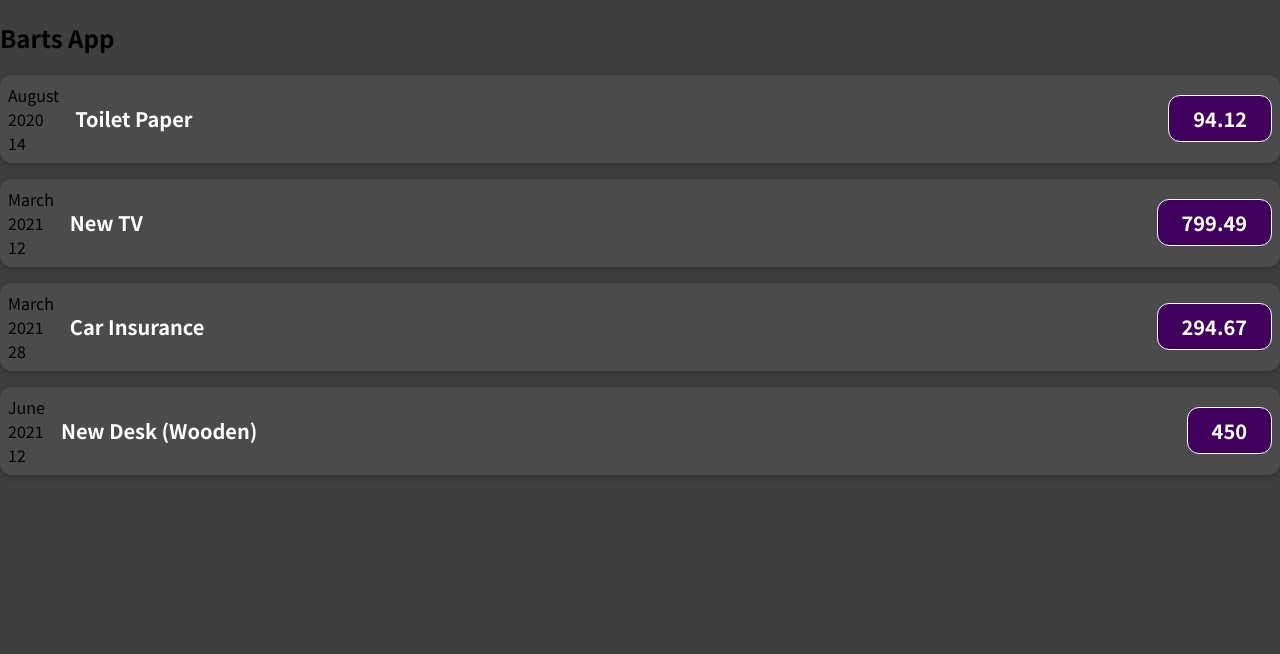
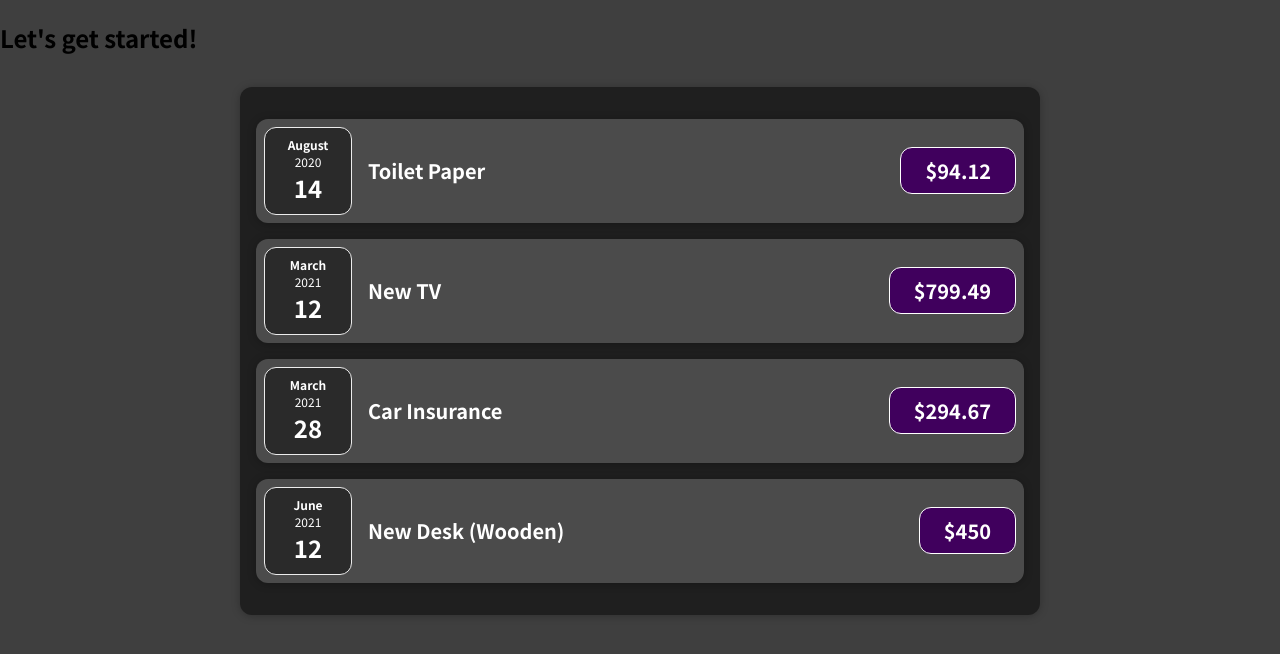
Before and after one commit to K1Pro/React_Expense_Tracker_App, a JavaScript app: page / in a window 1280 px wide. Shown: the top 654 px of the page. Built offline with nearby package versions, Linux system fonts and the light colour scheme.

Commit message:
adding some more styling and components

```diff
--- a/src/App.js
+++ b/src/App.js
@@ -1,4 +1,4 @@
-import ExpenseItem from './components/ExpenseItem';
+import Expenses from './components/Expenses';
 
 function App() {
   const expenses = [
@@ -25,27 +25,8 @@
 
   return (
     <div>
-      <h2>Barts App</h2>
-      <ExpenseItem
-        title={expenses[0].title}
-        amount={expenses[0].amount}
-        date={expenses[0].date}
-      />
-      <ExpenseItem
-        title={expenses[1].title}
-        amount={expenses[1].amount}
-        date={expenses[1].date}
-      />
-      <ExpenseItem
-        title={expenses[2].title}
-        amount={expenses[2].amount}
-        date={expenses[2].date}
-      />
-      <ExpenseItem
-        title={expenses[3].title}
-        amount={expenses[3].amount}
-        date={expenses[3].date}
-      />
+      <h2>Let's get started!</h2>
+      <Expenses items={expenses} />
     </div>
   );
 }
--- /dev/null
+++ b/src/components/Card.css
@@ -0,0 +1,4 @@
+.card {
+  border-radius: 12px;
+  box-shadow: 0 1px 8px rgba(0, 0, 0, 0.25);
+}
--- /dev/null
+++ b/src/components/Card.js
@@ -0,0 +1,8 @@
+import './Card.css';
+
+function Card(props) {
+  const classes = 'card ' + props.className;
+  return <div className={classes}>{props.children}</div>;
+}
+
+export default Card;
--- /dev/null
+++ b/src/components/ExpenseDate.css
@@ -0,0 +1,26 @@
+.expense-date {
+  display: flex;
+  flex-direction: column;
+  width: 5.5rem;
+  height: 5.5rem;
+  border: 1px solid #ececec;
+  background-color: #2a2a2a;
+  color: white;
+  border-radius: 12px;
+  align-items: center;
+  justify-content: center;
+}
+
+.expense-date__month {
+  font-size: 0.75rem;
+  font-weight: bold;
+}
+
+.expense-date__year {
+  font-size: 0.75rem;
+}
+
+.expense-date__day {
+  font-size: 1.5rem;
+  font-weight: bold;
+}
--- /dev/null
+++ b/src/components/ExpenseDate.js
@@ -0,0 +1,17 @@
+import './ExpenseDate.css';
+
+function ExpenseDate(props) {
+  const month = props.date.toLocaleString('en-US', { month: 'long' });
+  const day = props.date.toLocaleString('en-US', { day: '2-digit' });
+  const year = props.date.getFullYear();
+
+  return (
+    <div className="expense-date">
+      <div className="expense-date__month">{month}</div>
+      <div className="expense-date__year">{year}</div>
+      <div className="expense-date__day">{day}</div>
+    </div>
+  );
+}
+
+export default ExpenseDate;
--- a/src/components/ExpenseItem.css
+++ b/src/components/ExpenseItem.css
@@ -2,10 +2,8 @@
   display: flex;
   justify-content: space-between;
   align-items: center;
-  box-shadow: 0 2px 8px rgba(0, 0, 0, 0.25);
   padding: 0.5rem;
   margin: 1rem 0;
-  border-radius: 12px;
   background-color: #4b4b4b;
 }
 
--- a/src/components/ExpenseItem.js
+++ b/src/components/ExpenseItem.js
@@ -1,22 +1,16 @@
+import ExpenseDate from './ExpenseDate';
+import Card from './Card';
 import './ExpenseItem.css';
 
 function ExpenseItem(props) {
-  const month = props.date.toLocaleString('en-US', { month: 'long' });
-  const day = props.date.toLocaleString('en-US', { day: '2-digit' });
-  const year = props.date.getFullYear();
-
   return (
-    <div className="expense-item">
-      <div>
-        <div>{month}</div>
-        <div>{year}</div>
-        <div>{day}</div>
-      </div>
+    <Card className="expense-item">
+      <ExpenseDate date={props.date} />
       <div className="expense-item__description">
         <h2>{props.title}</h2>
-        <div className="expense-item__price">{props.amount}</div>
+        <div className="expense-item__price">${props.amount}</div>
       </div>
-    </div>
+    </Card>
   );
 }
 
--- /dev/null
+++ b/src/components/Expenses.css
@@ -0,0 +1,7 @@
+.expenses {
+  padding: 1rem;
+  background-color: rgb(31, 31, 31);
+  margin: 2rem auto;
+  width: 50rem;
+  max-width: 95%;
+}
--- /dev/null
+++ b/src/components/Expenses.js
@@ -0,0 +1,32 @@
+import ExpenseItem from './ExpenseItem';
+import Card from './Card';
+import './Expenses.css';
+
+function Expenses(props) {
+  return (
+    <Card className="expenses">
+      <ExpenseItem
+        title={props.items[0].title}
+        amount={props.items[0].amount}
+        date={props.items[0].date}
+      />
+      <ExpenseItem
+        title={props.items[1].title}
+        amount={props.items[1].amount}
+        date={props.items[1].date}
+      />
+      <ExpenseItem
+        title={props.items[2].title}
+        amount={props.items[2].amount}
+        date={props.items[2].date}
+      />
+      <ExpenseItem
+        title={props.items[3].title}
+        amount={props.items[3].amount}
+        date={props.items[3].date}
+      />
+    </Card>
+  );
+}
+
+export default Expenses;
```
Also changed, not shown: public/index.html (+0 -23 lines), 1 other file (tests, documents, lock files or other folders).
